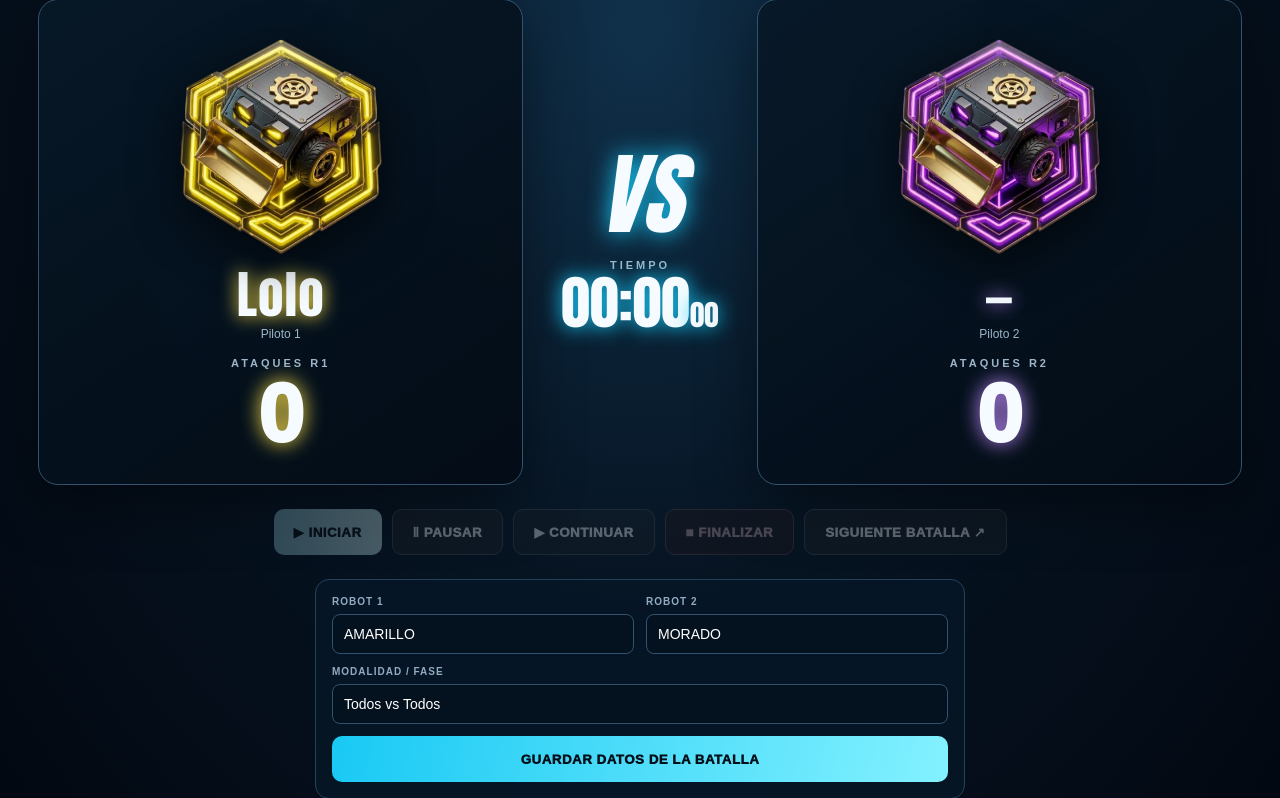
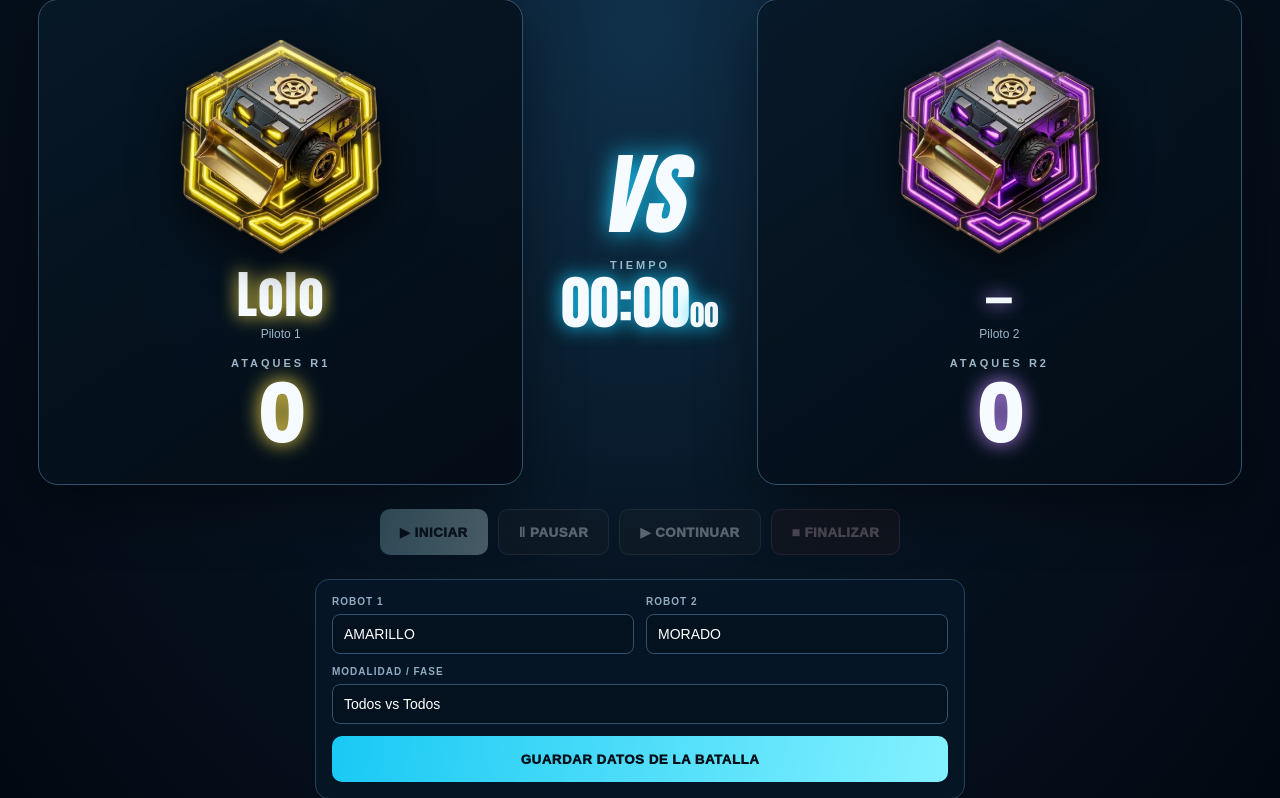
Before and after one commit to JotaPH/MiniSumosRC_HTML, a Flask app: page /battles in a window 1280 px wide. Shown: the part 189-987 px from the top of the page. Run offline with Flask 3, Linux system fonts and the light colour scheme; data comes from the database, SQL or seed files in the repository; data that the repository does not hold is empty.

Commit message:
Prevent bypassing bracket progression with manual next-battle button

```diff
--- a/templates/batallas.html
+++ b/templates/batallas.html
@@ -18,7 +18,7 @@
 <article class="robot-card" style="--glow:#ffe34d"><img id="robotImage1" src="/Imagenes/R_Amarillo.png" alt="Robot 1"><div class="robot-name" id="robot1">AMARILLO</div><div class="pilot" id="pilot1">Piloto 1</div><div class="attacks">ATAQUES R1</div><div class="attack-count" id="attacks1">0</div></article>
 <div class="center"><div class="vs">VS</div><div class="timer-label">TIEMPO</div><div class="timer" id="timer">00:00<span class="centi">00</span></div></div>
 <article class="robot-card" style="--glow:#c28cff"><img id="robotImage2" src="/Imagenes/R_Morado.png" alt="Robot 2"><div class="robot-name" id="robot2">MORADO</div><div class="pilot" id="pilot2">Piloto 2</div><div class="attacks">ATAQUES R2</div><div class="attack-count" id="attacks2">0</div></article></section>
-<div class="toolbar"><button class="btn primary" id="start">▶ INICIAR</button><button class="btn" id="pause">Ⅱ PAUSAR</button><button class="btn" id="resume">▶ CONTINUAR</button><button class="btn danger" id="finish">■ FINALIZAR</button><button class="btn" id="next">SIGUIENTE BATALLA ↗</button></div>
+<div class="toolbar"><button class="btn primary" id="start">▶ INICIAR</button><button class="btn" id="pause">Ⅱ PAUSAR</button><button class="btn" id="resume">▶ CONTINUAR</button><button class="btn danger" id="finish">■ FINALIZAR</button><button class="btn" id="next" style="display:none" aria-hidden="true" tabindex="-1">SIGUIENTE BATALLA ↗</button></div>
 <section class="edit"><div><label for="inputRobot1">ROBOT 1</label><input id="inputRobot1" maxlength="40" value="AMARILLO"></div><div><label for="inputRobot2">ROBOT 2</label><input id="inputRobot2" maxlength="40" value="MORADO"></div><div class="wide"><label for="phaseLabel">MODALIDAD / FASE</label><input id="phaseLabel" value="Todos vs Todos"></div><div class="wide"><button class="btn primary" id="saveNames" style="width:100%">GUARDAR DATOS DE LA BATALLA</button></div></section>
 <p class="note">El enfrentamiento se carga desde las llaves guardadas. Cada cruce se decide al mejor de tres combates; los ataques y el resultado se guardan con la competencia.</p></main>
 <section id="countdown" hidden><div class="count-title">PREPARADOS PARA LA BATALLA</div><div class="count-number" id="countNumber">3</div><div>MINISUMOS RC</div></section>
```
